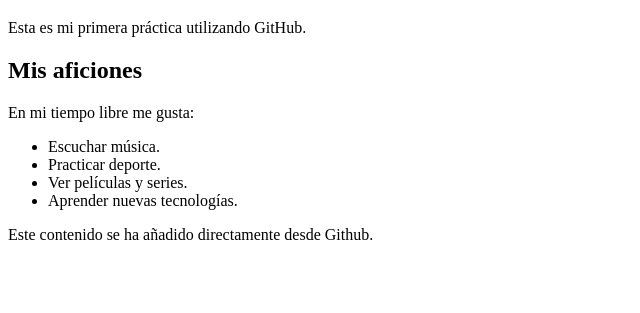
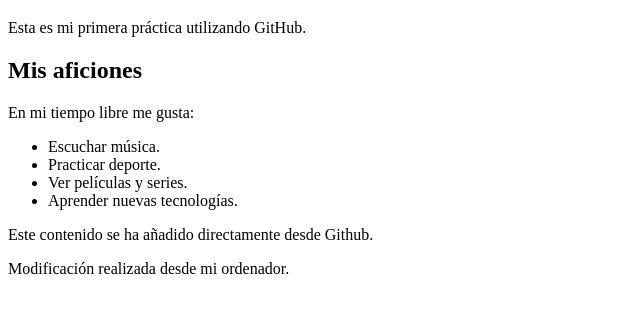
Before and after one commit to Sunshide12/Practica1_Github, a plain HTML site: page index.html in a window 1280 px wide. Shown: the part 61-374 px from the top of the page, without its empty margins (0-640 px from the left). Drawn offline with Linux system fonts and the light colour scheme.

Commit message:
Modificación local del archivo index

```diff
--- a/index.html
+++ b/index.html
@@ -18,6 +18,6 @@
 	</ul>
 
 	<p>Este contenido se ha añadido directamente desde Github.</p>
-
+	<p>Modificación realizada desde mi ordenador.</p>
 </body>
 </html>
```
